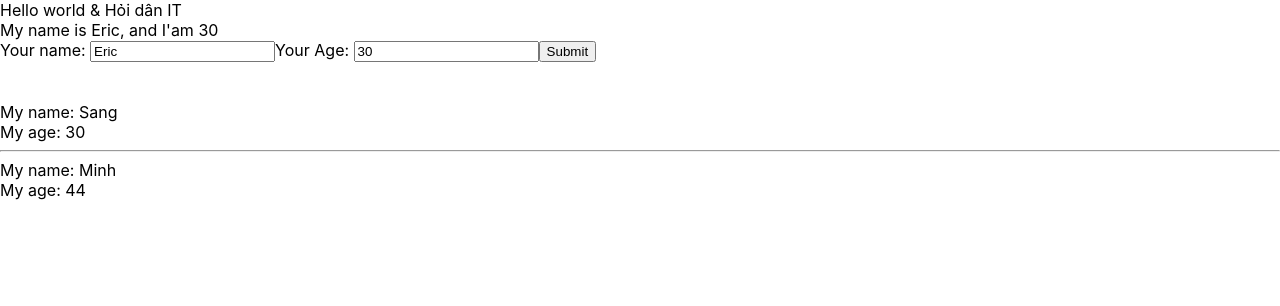
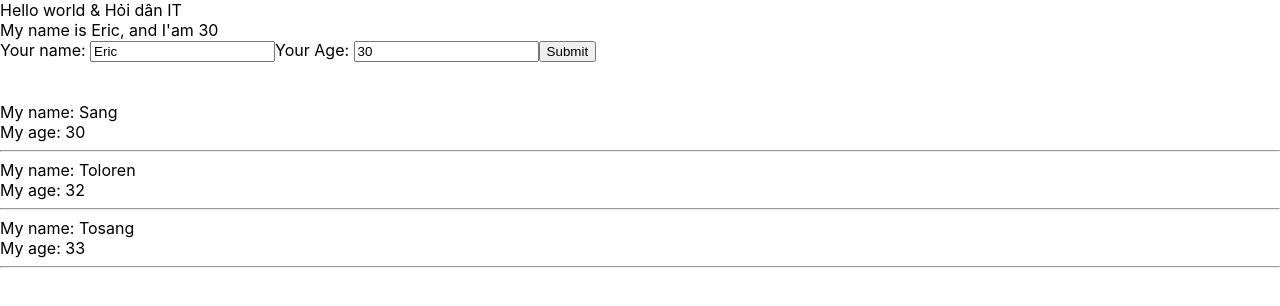
Before and after one commit to tolorendev/test-demo-react, a React (Create React App) app: page / in a window 1280 px wide. Shown: the top 306 px of the page. Built offline with nearby package versions, Linux system fonts and the light colour scheme.

Commit message:
Video 24: Outputting List - dùng map()

```diff
--- a/src/components/DisplayInfo.js
+++ b/src/components/DisplayInfo.js
@@ -3,13 +3,18 @@ import React from "react";
 class DisplayInfo extends React.Component {
   // JSX
   render() {
-    console.log(this.props);
-    const { name, age } = this.props;
+    const { listUsers } = this.props;
+    console.log(listUsers);
+
     return (
       <div>
-        My name: {name}
-        <br />
-        My age: {age}
+        {listUsers.map((user) => (
+          <div key={user.id}>
+            <div> My name: {user.name}</div>
+            <div> My age: {user.age}</div>
+            <hr />
+          </div>
+        ))}
       </div>
     );
   }
--- a/src/components/MyComponent.js
+++ b/src/components/MyComponent.js
@@ -3,15 +3,20 @@ import UserInfo from "./UserInfo";
 import DisplayInfo from "./DisplayInfo";
 
 class MyComponent extends React.Component {
+  state = {
+    listUsers: [
+      { id: 1, name: "Sang", age: "30" },
+      { id: 2, name: "Toloren", age: "32" },
+      { id: 3, name: "Tosang", age: "33" },
+    ],
+  };
   // JSX
   render() {
     return (
       <div>
         <UserInfo />
         <br /> <br />
-        <DisplayInfo name="Sang" age="30" />
-        <hr />
-        <DisplayInfo name="Minh" age="44" />
+        <DisplayInfo listUsers={this.state.listUsers} />
       </div>
     );
   }
```
